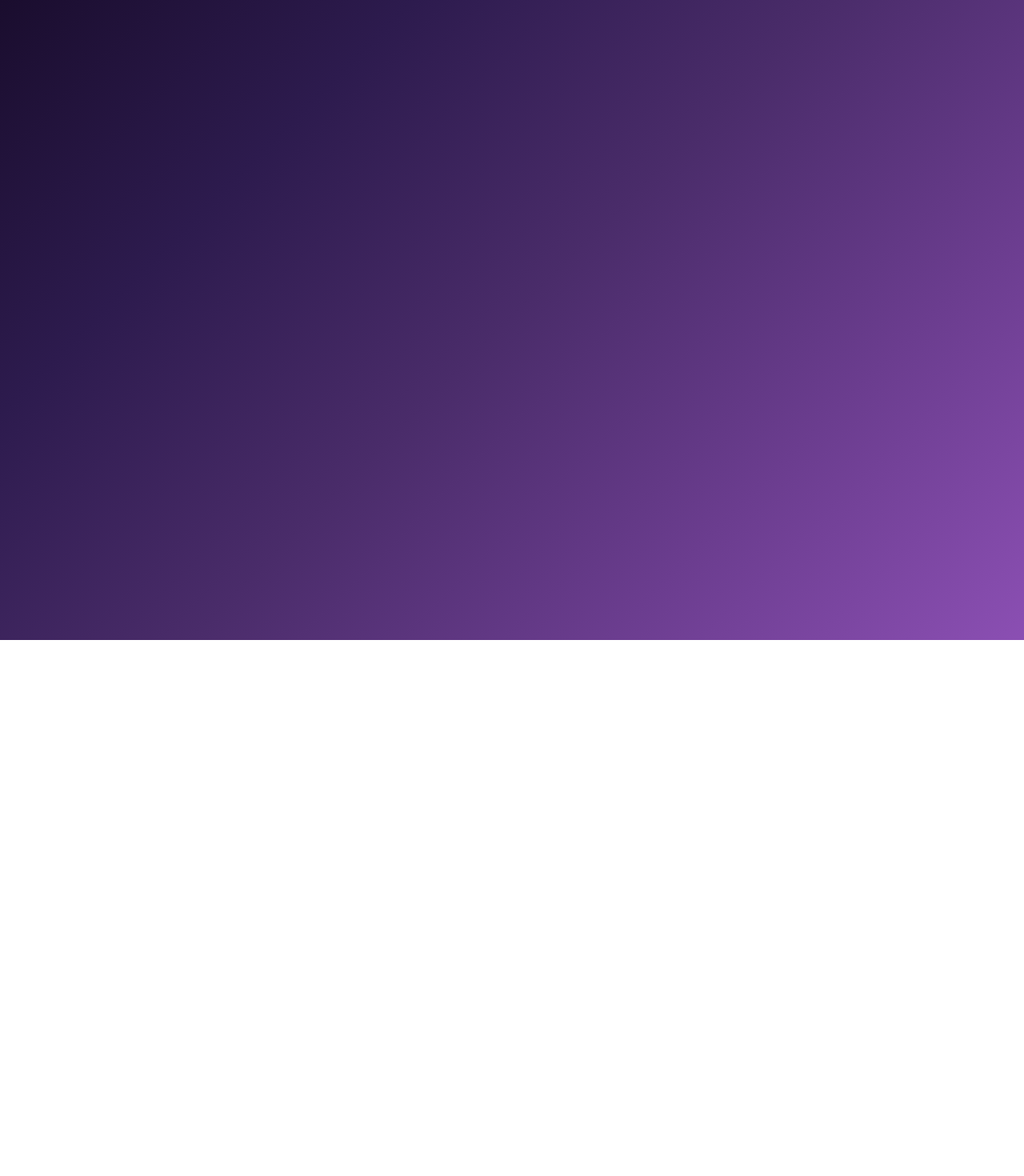
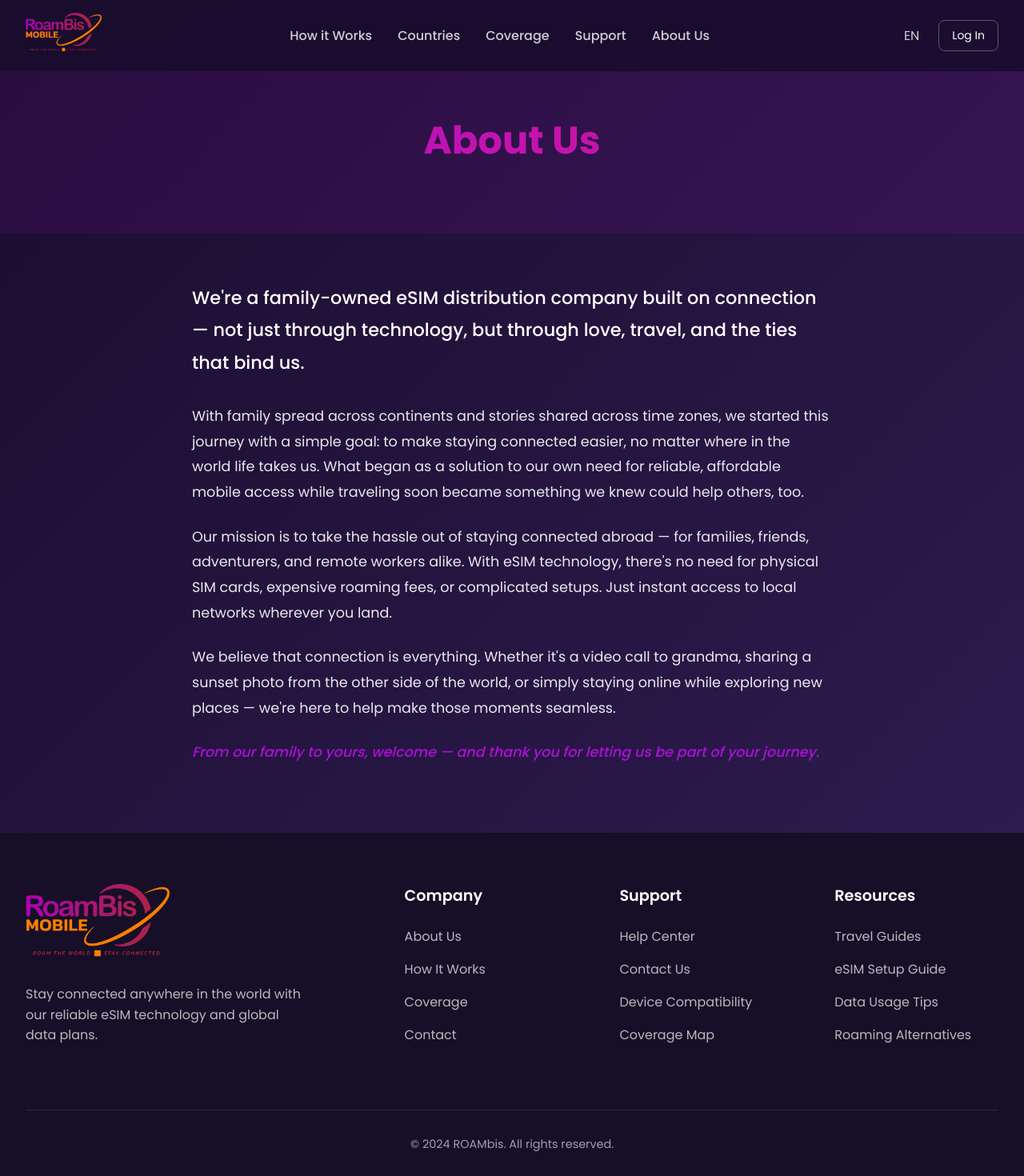
Before and after one commit to SanadMakhlouf/RoamBis, a React (Create React App) app: page /about in a window 1280 px wide. Before the commit this address had no page. Shown: the top 1470 px of the page at 80% size. Before the commit the page ends 800 px from the top, so only its background shows below. Built offline with nearby package versions, Linux system fonts and the light colour scheme.

Commit message:
add about use

```diff
--- a/src/App.js
+++ b/src/App.js
@@ -21,6 +21,7 @@ import HowEsimWorks from "./components/HowEsimWorks";
 import PlanDetails from "./components/PlanDetails";
 import Profile from "./components/Profile";
 import ThankYou from "./components/ThankYou";
+import About from "./components/About";
 
 function App() {
   return (
@@ -34,6 +35,16 @@ function App() {
             <>
               <Header />
               <Profile />
+            </>
+          }
+        />
+        <Route
+          path="/about"
+          element={
+            <>
+              <Header />
+              <About />
+              <Footer />
             </>
           }
         />
--- /dev/null
+++ b/src/components/About.js
@@ -0,0 +1,57 @@
+import React from "react";
+import "./styles/About.css";
+
+const About = () => {
+  return (
+    <div className="about-page">
+      <div className="about-hero">
+        <div className="container">
+          <h1>About Us</h1>
+        </div>
+      </div>
+
+      <div className="about-content">
+        <div className="container">
+          <div className="about-story">
+            <p className="lead">
+              We're a family-owned eSIM distribution company built on connection
+              — not just through technology, but through love, travel, and the
+              ties that bind us.
+            </p>
+
+            <p>
+              With family spread across continents and stories shared across
+              time zones, we started this journey with a simple goal: to make
+              staying connected easier, no matter where in the world life takes
+              us. What began as a solution to our own need for reliable,
+              affordable mobile access while traveling soon became something we
+              knew could help others, too.
+            </p>
+
+            <p>
+              Our mission is to take the hassle out of staying connected abroad
+              — for families, friends, adventurers, and remote workers alike.
+              With eSIM technology, there's no need for physical SIM cards,
+              expensive roaming fees, or complicated setups. Just instant access
+              to local networks wherever you land.
+            </p>
+
+            <p>
+              We believe that connection is everything. Whether it's a video
+              call to grandma, sharing a sunset photo from the other side of the
+              world, or simply staying online while exploring new places — we're
+              here to help make those moments seamless.
+            </p>
+
+            <p className="closing">
+              From our family to yours, welcome — and thank you for letting us
+              be part of your journey.
+            </p>
+          </div>
+        </div>
+      </div>
+    </div>
+  );
+};
+
+export default About;
--- a/src/components/Footer.js
+++ b/src/components/Footer.js
@@ -1,11 +1,12 @@
 import React from "react";
+import { Link } from "react-router-dom";
 import "./styles/Footer.css";
 import logo from "../assets/logo.png";
 
 function Footer() {
   return (
     <footer className="footer">
-      <div className="footer-content">
+      <div className="container">
         <div className="footer-grid">
           <div className="footer-brand">
             <img src={logo} alt="ROAMbis" className="footer-logo" />
@@ -19,16 +20,16 @@ function Footer() {
             <h4>Company</h4>
             <ul>
               <li>
-                <a href="/about">About Us</a>
+                <Link to="/about">About Us</Link>
               </li>
               <li>
-                <a href="/careers">Careers</a>
+                <Link to="/how-it-works">How It Works</Link>
               </li>
               <li>
-                <a href="/press">Press</a>
+                <Link to="/coverage">Coverage</Link>
               </li>
               <li>
-                <a href="/blog">Blog</a>
+                <Link to="/contact">Contact</Link>
               </li>
             </ul>
           </div>
@@ -37,16 +38,16 @@ function Footer() {
             <h4>Support</h4>
             <ul>
               <li>
-                <a href="/help">Help Center</a>
+                <Link to="/help">Help Center</Link>
               </li>
               <li>
-                <a href="/contact">Contact Us</a>
+                <Link to="/contact">Contact Us</Link>
               </li>
               <li>
-                <a href="/compatibility">Device Compatibility</a>
+                <Link to="/compatibility">Device Compatibility</Link>
               </li>
               <li>
-                <a href="/coverage">Coverage Map</a>
+                <Link to="/coverage">Coverage Map</Link>
               </li>
             </ul>
           </div>
@@ -55,16 +56,16 @@ function Footer() {
             <h4>Resources</h4>
             <ul>
               <li>
-                <a href="/guides">Travel Guides</a>
+                <Link to="/guides">Travel Guides</Link>
               </li>
               <li>
-                <a href="/setup">eSIM Setup Guide</a>
+                <Link to="/setup">eSIM Setup Guide</Link>
               </li>
               <li>
-                <a href="/tips">Data Usage Tips</a>
+                <Link to="/tips">Data Usage Tips</Link>
               </li>
               <li>
-                <a href="/alternatives">Roaming Alternatives</a>
+                <Link to="/alternatives">Roaming Alternatives</Link>
               </li>
             </ul>
           </div>
--- a/src/components/Header.js
+++ b/src/components/Header.js
@@ -61,6 +61,9 @@ function Header() {
             <a href="#support" onClick={() => setIsMenuOpen(false)}>
               Support
             </a>
+            <Link to="/about" onClick={() => setIsMenuOpen(false)}>
+              About Us
+              </Link>
           </nav>
 
           <div className={`header-actions ${isMenuOpen ? "active" : ""}`}>
--- /dev/null
+++ b/src/components/styles/About.css
@@ -0,0 +1,65 @@
+.about-page {
+  padding-top: 80px;
+  min-height: 100vh;
+  background: linear-gradient(135deg, #1a0d2e 0%, #2d1b4e 100%);
+  color: white;
+}
+
+.about-hero {
+  padding: 60px 0;
+  text-align: center;
+  background: rgba(173, 15, 216, 0.1);
+}
+
+.about-hero h1 {
+  font-size: 3rem;
+  font-weight: 700;
+  margin-bottom: 20px;
+  background: linear-gradient(45deg, #ad0fd8, #d81784);
+  -webkit-background-clip: text;
+  -webkit-text-fill-color: transparent;
+  background-clip: text;
+}
+
+.about-content {
+  padding: 60px 0;
+}
+
+.about-story {
+  max-width: 800px;
+  margin: 0 auto;
+}
+
+.about-story p {
+  margin-bottom: 24px;
+  line-height: 1.8;
+  font-size: 1.1rem;
+  color: rgba(255, 255, 255, 0.9);
+}
+
+.about-story .lead {
+  font-size: 1.4rem;
+  font-weight: 500;
+  color: white;
+  margin-bottom: 32px;
+}
+
+.about-story .closing {
+  font-style: italic;
+  color: #ad0fd8;
+  font-weight: 500;
+}
+
+@media (max-width: 768px) {
+  .about-hero h1 {
+    font-size: 2.5rem;
+  }
+
+  .about-story .lead {
+    font-size: 1.2rem;
+  }
+
+  .about-story p {
+    font-size: 1rem;
+  }
+}
```
